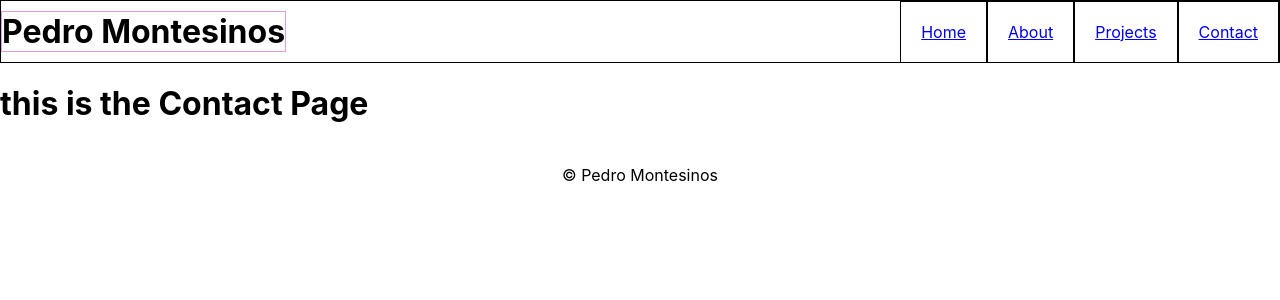
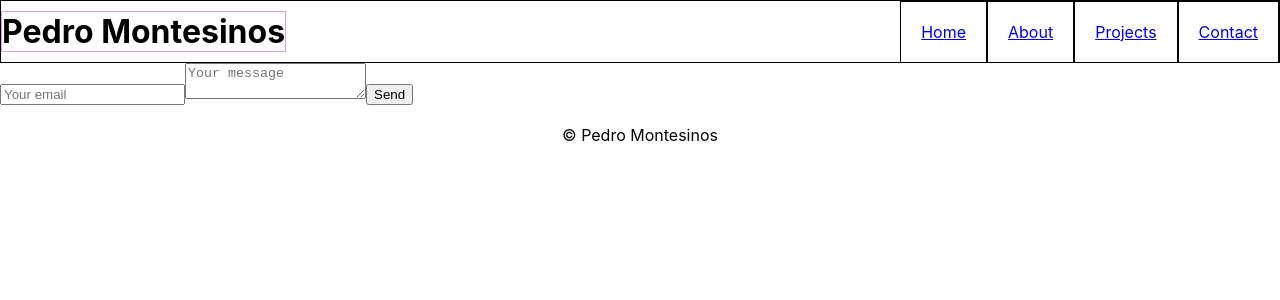
Before and after one commit to pedrolmr/my-portfolio, a React (Create React App) app: page /contact in a window 1280 px wide. Shown: the top 300 px of the page. Built offline with nearby package versions, Linux system fonts and the light colour scheme.

Commit message:
building the contact form

```diff
--- a/src/components/ContactPage.js
+++ b/src/components/ContactPage.js
@@ -3,7 +3,11 @@ import React from 'react';
 const ContactPage = () => {
     return (
         <div className="home-page">
-            <h1>this is the Contact Page</h1>
+            <form method="POST" action="https://formspree.io/pedroluismontesinosrivera@gmail.com">
+                <input type="email" name="email" placeholder="Your email"/>
+                <textarea name="message" placeholder="Your message"></textarea>
+                <button type="submit">Send</button>
+            </form>
         </div>
     );
 }
```
